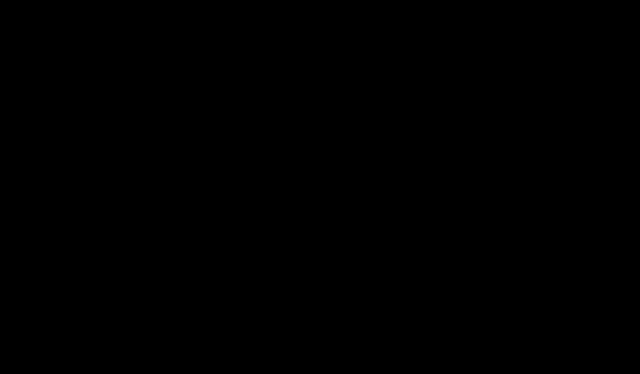
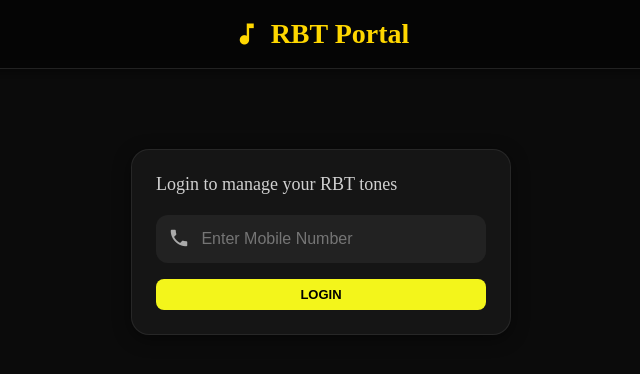
Before and after one commit to clickrtechnologies/rbt_portal, an Angular app: page /login in a window 1280 px wide. Before the commit this address led to /. Shown: the top 374 px of the page, without its empty margins (319-959 px from the left). Built offline with nearby package versions, Linux system fonts and the light colour scheme.

Commit message:
Added login page UI and improved music portal design

```diff
--- /dev/null
+++ b/src/app/Features/login/login.component.html
@@ -0,0 +1,29 @@
+<div class="login-page">
+
+  <!-- TOP HEADER -->
+  <div class="login-header">
+    <h2>
+      <mat-icon>music_note</mat-icon>
+      RBT Portal
+    </h2>
+  </div>
+
+  <!-- LOGIN CARD -->
+  <div class="login-card">
+
+    <p>Login to manage your RBT tones</p>
+
+    <div class="input-box">
+      <mat-icon>phone</mat-icon>
+      <input
+        type="text"
+        placeholder="Enter Mobile Number"
+        [(ngModel)]="mobileNumber"
+      />
+    </div>
+
+    <button (click)="login()">LOGIN</button>
+
+  </div>
+
+</div>
--- /dev/null
+++ b/src/app/Features/login/login.component.scss
@@ -0,0 +1,134 @@
+.login-page {
+  min-height: 100vh;
+  background: #0b0b0b;
+  color: white;
+
+  display: flex;
+  flex-direction: column;
+  align-items: center;
+
+  padding: 0;
+}
+
+/* ================= TOP HEADER ================= */
+
+.login-header {
+  width: 100%;
+  background: #050505;
+
+  display: flex;
+  justify-content: center;
+  align-items: center;
+
+  padding: 18px 0;
+  margin-bottom: 80px;
+
+  border-bottom: 1px solid #222;
+
+  box-shadow: 0 2px 12px rgba(0,0,0,0.5);
+}
+
+/* HEADER TEXT */
+
+.login-header h2 {
+  margin: 0;
+
+  color: #ffd700 !important;
+
+  font-size: 28px;
+  font-weight: 700;
+
+  display: flex;
+  align-items: center;
+  gap: 10px;
+}
+
+/* HEADER ICON */
+
+.login-header mat-icon {
+  color: #ffd700 !important;
+
+  font-size: 28px;
+  width: 28px;
+  height: 28px;
+}
+
+/* ================= LOGIN CARD ================= */
+
+.login-card {
+  width: 100%;
+  max-width: 380px;
+
+  background: #151515;
+
+  padding: 24px;
+
+  border-radius: 18px;
+
+  border: 1px solid rgba(255,255,255,0.08);
+
+  box-shadow: 0 4px 18px rgba(0,0,0,0.45);
+}
+
+.login-card p {
+  color: #d0d0d0;
+  margin-bottom: 20px;
+  font-size: 18px;
+}
+
+/* ================= INPUT ================= */
+
+.input-box {
+  display: flex;
+  align-items: center;
+
+  background: #222;
+
+  padding: 12px;
+
+  border-radius: 12px;
+
+  margin-bottom: 16px;
+}
+
+.input-box mat-icon {
+  color: #aaa;
+  font-size: 22px;
+}
+
+.input-box input {
+  width: 100%;
+
+  background: transparent;
+  border: none;
+  outline: none;
+
+  color: white;
+
+  margin-left: 12px;
+  font-size: 16px;
+}
+
+/* ================= BUTTON ================= */
+
+button {
+  width: 100%;
+
+  background: #f3f51b;
+  color: black;
+
+  border: none;
+
+  padding: 8px;
+
+  border-radius: 8px;
+
+  font-weight: 700;
+  font-size: 13px;
+
+  cursor: pointer;
+}
+
+button:hover {
+  opacity: 0.92;
+}
--- /dev/null
+++ b/src/app/Features/login/login.component.ts
@@ -0,0 +1,28 @@
+import { Component } from '@angular/core';
+import { CommonModule } from '@angular/common';
+import { FormsModule } from '@angular/forms';
+import { MatIconModule } from '@angular/material/icon';
+import { Router } from '@angular/router';
+
+@Component({
+  selector: 'app-login',
+  standalone: true,
+  imports: [CommonModule, FormsModule, MatIconModule],
+  templateUrl: './login.component.html',
+  styleUrls: ['./login.component.scss']
+})
+export class LoginComponent {
+
+  mobileNumber: string = '';
+
+  constructor(private router: Router) {}
+
+  login() {
+    if (this.mobileNumber) {
+      this.router.navigate(['/music']);
+    } else {
+      alert('Please enter mobile number');
+    }
+  }
+
+}
```
Also changed, not shown: src/app/app-routing.module.ts (+8 -4 lines).
